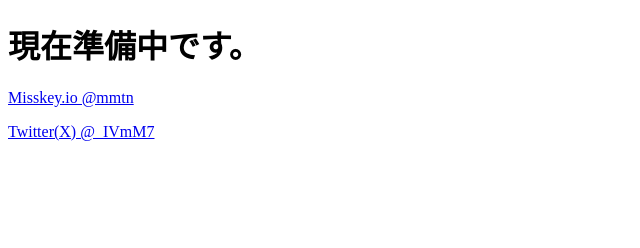
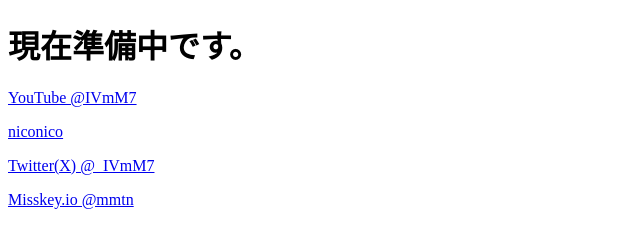
Before and after one commit to mm7q/mm7q.github.io, a plain HTML site: page index.html in a window 1280 px wide. Shown: the whole page, without its empty margins (0-640 px from the left). Drawn offline with Linux system fonts and the light colour scheme.

Commit message:
Update index.html

```diff
--- a/index.html
+++ b/index.html
@@ -8,10 +8,16 @@
 <body>
     <h1>現在準備中です。</h1>
     <p>
-        <a href="https://misskey.io/@mmtn" rel="me">Misskey.io @mmtn</a>
+        <a href="https://www.youtube.com/@IVmM7">YouTube @IVmM7</a>
+    </p>
+    <p>
+        <a href="https://www.nicovideo.jp/user/132554216">niconico</a>
     </p>
     <p>
         <a href="https://x.com/_IVmM7">Twitter(X) @_IVmM7</a>
     </p>
+    <p>
+        <a href="https://misskey.io/@mmtn" rel="me">Misskey.io @mmtn</a>
+    </p>
 </body>
 </html>
```
